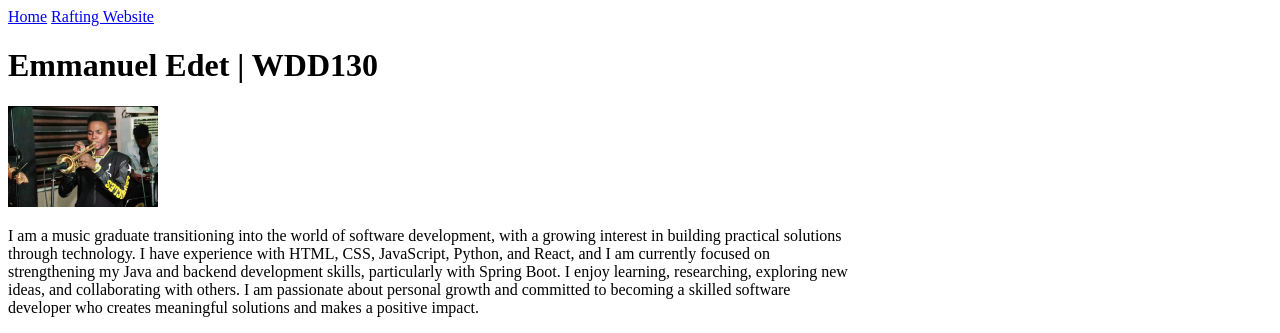
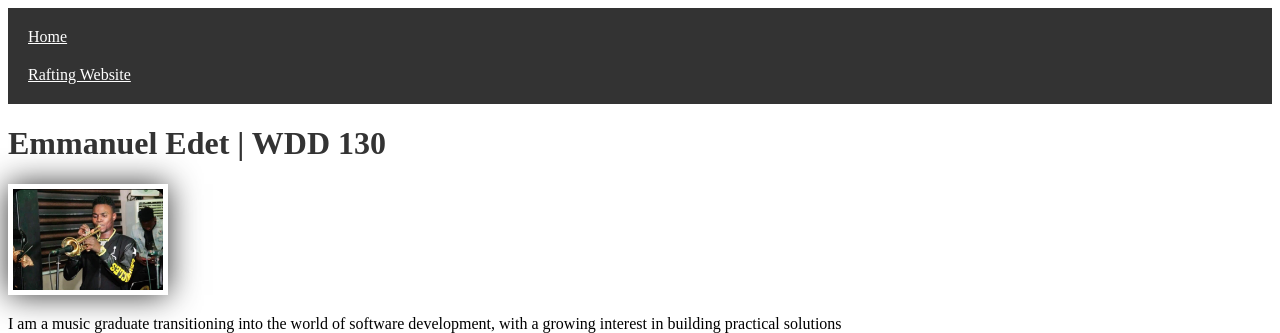
Before and after one commit to SmithEdet/wdd130, a plain HTML site: page index.html in a window 1280 px wide. Shown: the top 333 px of the page. Drawn offline with Linux system fonts and the light colour scheme.

Commit message:
week-two-styling2

```diff
--- a/index.html
+++ b/index.html
@@ -18,7 +18,7 @@
         </nav>
     </header>
     <main>
-        <h1>Emmanuel Edet | WDD130</h1>
+        <h1>Emmanuel Edet | WDD 130</h1>
         <img src="images/profile.jpg" alt="Emmanuel Edet Profile picture" width="200">
         <p>I am a music graduate transitioning into the world of software development,
             with a growing interest in building practical solutions through technology.
--- a/styles/styles.css
+++ b/styles/styles.css
@@ -2,6 +2,21 @@ main{
     max-width: 840px;
 }
 
+nav {
+    background-color: #333;
+    padding: 10px;
+}
+
+nav a {
+    color: white;
+    padding: 10px;
+    display: block;
+}
+
+
+h1 {
+    color: #333;
+}
 aside{
     width: 20rem;
     margin: 1rem;
@@ -20,6 +35,8 @@ aside img{
 main img{
     width: 150px;
     height: auto;
+    padding: 5px;
+    box-shadow: 0 0 30px #333;
 }
 
 p{
```
